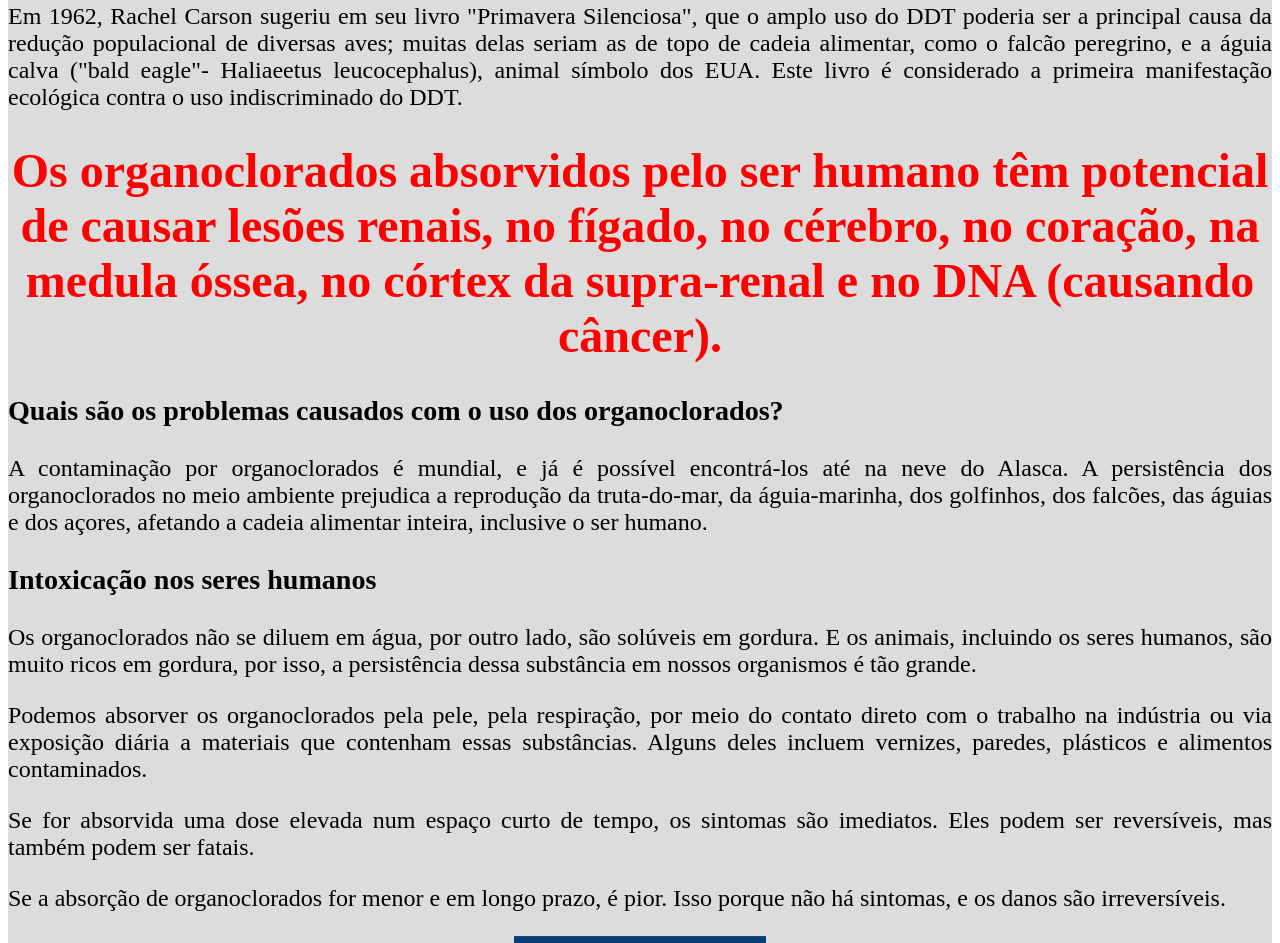
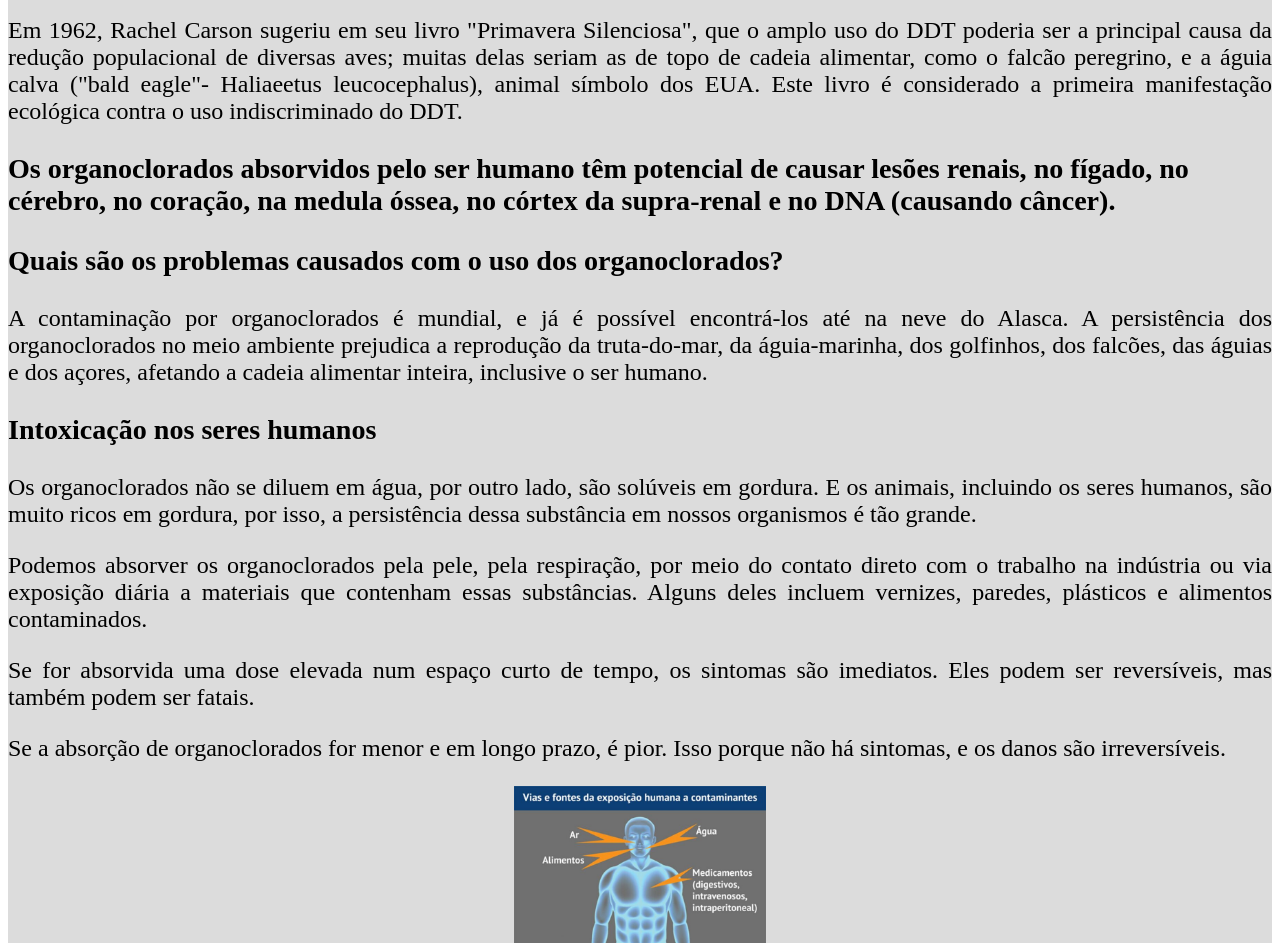
Before and after one commit to marciobarrada/Compostos-Organoclorados, a plain HTML site: page index.html in a window 1280 px wide. Shown: the part 1996-2939 px from the top of the page. Drawn offline with Linux system fonts and the light colour scheme.

Commit message:
Update index.html

```diff
--- a/index.html
+++ b/index.html
@@ -1,3 +1,9 @@
+<!DOCTYPE html>
+<html>
+<head>
+<meta charset="utf-8">
+
+
 
 <img id="imagem00" src="1.webp"><img id="imagem00" src="1.webp"><img id="imagem00" src="1.webp"><img id="imagem00" src="1.webp"><img id="imagem00" src="1.webp"><img id="imagem00" src="1.webp"><img id="imagem00" src="1.webp">
 
@@ -41,7 +47,7 @@
 
 
 
-<h1>Os organoclorados absorvidos pelo ser humano têm potencial de causar lesões renais, no fígado, no cérebro, no coração, na medula óssea, no córtex da supra-renal e no DNA (causando câncer).</h1>
+<h3>Os organoclorados absorvidos pelo ser humano têm potencial de causar lesões renais, no fígado, no cérebro, no coração, na medula óssea, no córtex da supra-renal e no DNA (causando câncer).</h3>
 
 
 <h3>Quais são os problemas causados com o uso dos organoclorados?</h3>
@@ -250,3 +256,5 @@ pelos ingleses em 1941 para o combate da maláriadurante a invasão japonesa.</p
 <center>
 <img id="imagem00" src="1.webp"><img id="imagem00" src="1.webp"><img id="imagem00" src="1.webp"><img id="imagem00" src="1.webp"><img id="imagem00" src="1.webp"><img id="imagem00" src="1.webp"><img id="imagem00" src="1.webp">
 </center>
+</head>
+</html>
```
